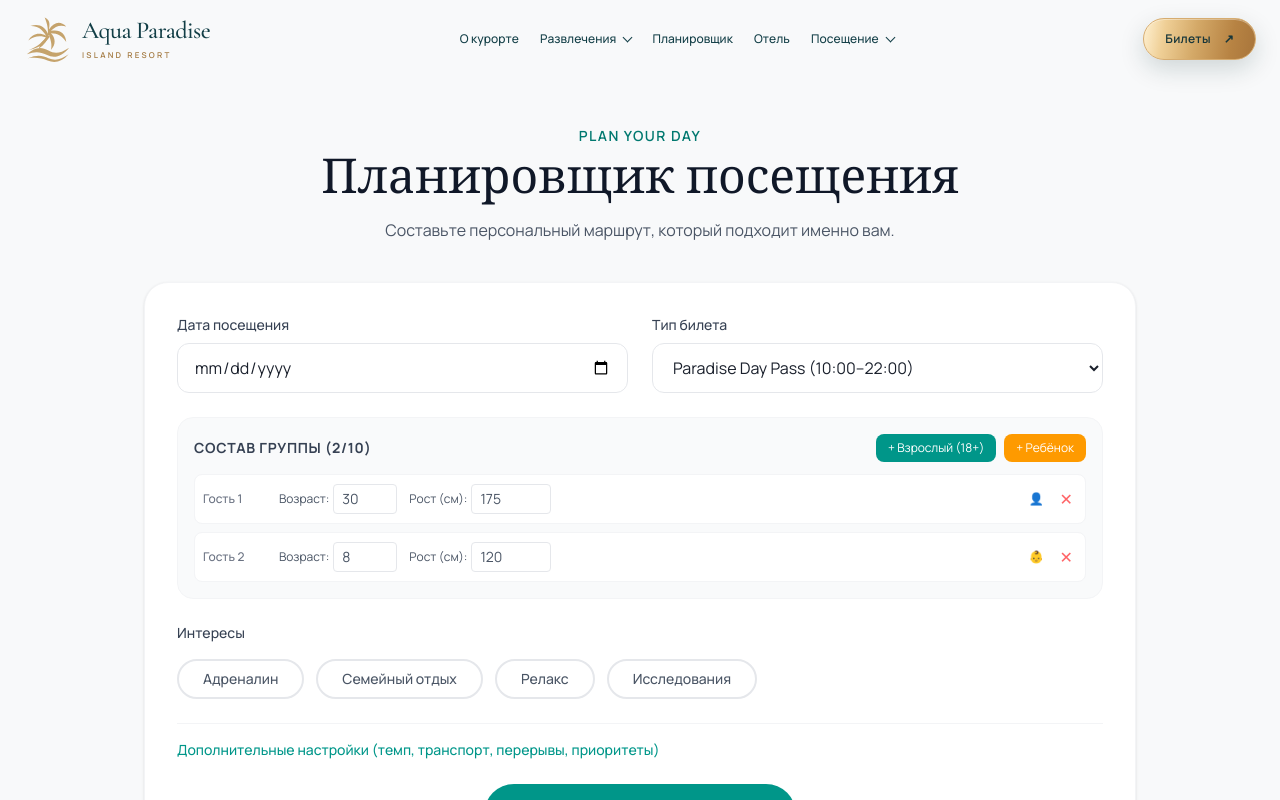
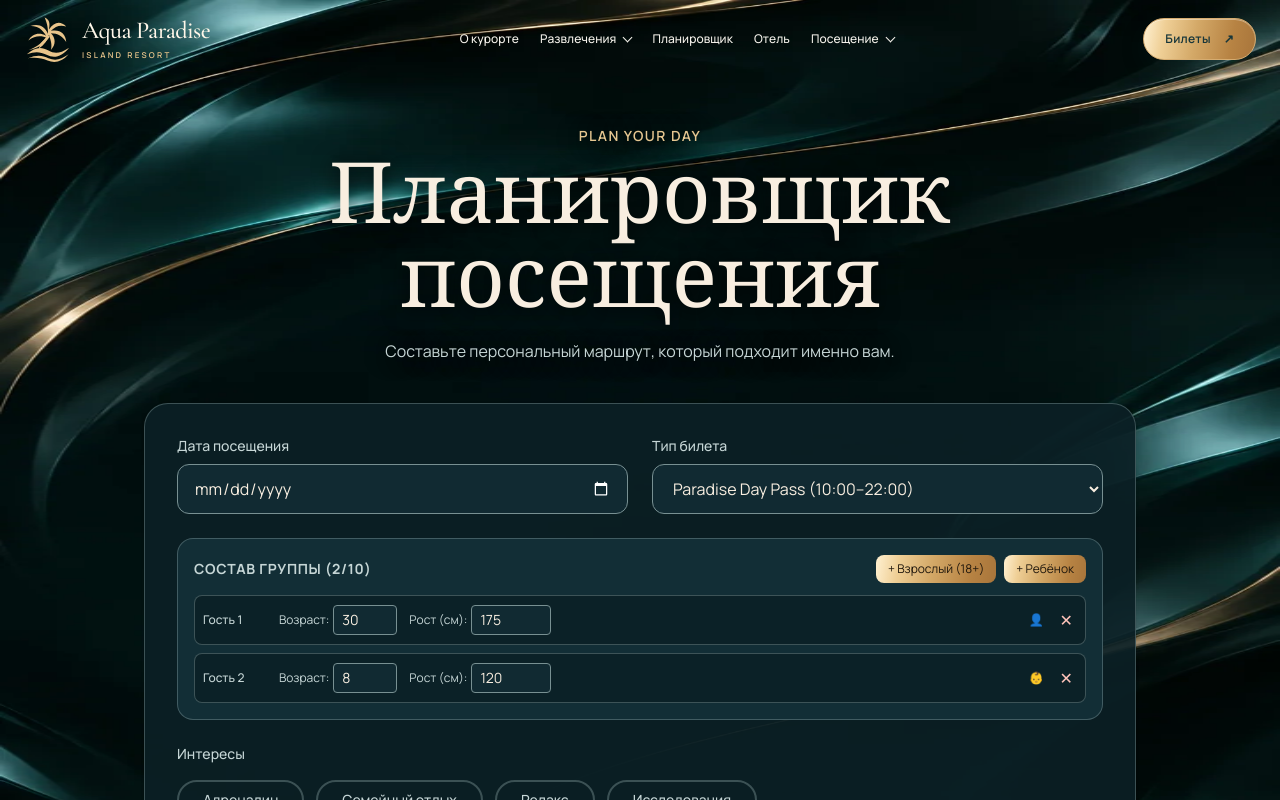
Before and after one commit to raccoonforge/aqua-paradise-resort, a React (Vite) app: page / in a window 1280 px wide. Both pictures are taken after a click on the button "Спланировать отдых". Shown: the top 800 px of the page. Built offline with nearby package versions, Linux system fonts and the light colour scheme.

Commit message:
style(planner): apply Midnight Obsidian to itinerary builder

```diff
--- a/src/App.tsx
+++ b/src/App.tsx
@@ -564,12 +564,12 @@ function App() {
     }
   };
 
-  const usesObsidianTheme = basePath === '#/' || basePath === '#/zones' || basePath === '#/attractions' || basePath === '#/hotel' || basePath === '#/tickets';
+  const usesObsidianTheme = basePath === '#/' || basePath === '#/zones' || basePath === '#/attractions' || basePath === '#/hotel' || basePath === '#/tickets' || basePath === '#/planner';
 
   const navigationTheme = basePath === '#/hotel' ? 'warm' : usesObsidianTheme ? 'ocean' : undefined;
 
   return (
-    <div data-navigation-theme={navigationTheme} className={`min-h-screen flex flex-col bg-[#f8f9fa] font-sans${basePath === '#/' ? ' apr-shell--midnight' : basePath === '#/zones' ? ' apr-shell--zones' : basePath === '#/attractions' ? ' apr-shell--attractions' : basePath === '#/hotel' ? ' apr-shell--hotel' : basePath === '#/tickets' ? ' apr-shell--tickets' : ''}`}>
+    <div data-navigation-theme={navigationTheme} className={`min-h-screen flex flex-col bg-[#f8f9fa] font-sans${basePath === '#/' ? ' apr-shell--midnight' : basePath === '#/zones' ? ' apr-shell--zones' : basePath === '#/attractions' ? ' apr-shell--attractions' : basePath === '#/hotel' ? ' apr-shell--hotel' : basePath === '#/tickets' ? ' apr-shell--tickets' : basePath === '#/planner' ? ' apr-shell--planner' : ''}`}>
       <header className={`apr-site-header ${usesObsidianTheme ? '' : 'apr-site-header--light-page'} ${basePath === '#/' && !headerScrolled ? 'apr-site-header--hero' : 'apr-site-header--solid'} ${headerHidden && !isMobileMenuOpen ? 'apr-site-header--hidden' : ''}`}>
         <div className="apr-site-header__inner">
           <button type="button" className="apr-brand" onClick={() => navigate('#/')} aria-label="Aqua Paradise — на главную">
--- a/src/PlannerPage.tsx
+++ b/src/PlannerPage.tsx
@@ -1,3 +1,4 @@
+import './planner-obsidian.css';
 import { useState, useMemo, useRef, useEffect } from 'react';
 import { toPng } from 'html-to-image';
 import { useFocusTrap } from './hooks/useFocusTrap';
@@ -345,7 +346,7 @@ export default function PlannerPage({ initialInterests }: { initialInterests?: s
     setImageGenerating(true);
     try {
       const dataUrl = await toPng(printRef.current, {
-        backgroundColor: '#f8f9fa',
+        backgroundColor: '#08191e',
         pixelRatio: 2,
         cacheBust: true,
         // Пропускаем элементы, которые нельзя рендерить
@@ -592,16 +593,16 @@ export default function PlannerPage({ initialInterests }: { initialInterests?: s
   const dayEnd = 22;
 
   return (
-    <div className="bg-[#f8f9fa] min-h-screen py-12 print:py-0 print:min-h-0">
+    <div className="apr-itinerary min-h-screen py-12 print:py-0 print:min-h-0">
       <div className="max-w-5xl mx-auto px-4">
 
-        <div className="text-center mb-10">
+        <div className="apr-itinerary__intro text-center mb-10">
           <span className="text-teal-700 tracking-widest text-sm font-semibold uppercase mb-2 block">PLAN YOUR DAY</span>
           <h1 className="text-4xl md:text-5xl font-serif text-gray-900 mb-4">Планировщик посещения</h1>
           <p className="text-gray-600 max-w-2xl mx-auto">Составьте персональный маршрут, который подходит именно вам.</p>
         </div>
 
-        <div className={`bg-white rounded-3xl shadow-sm border border-gray-100 transition-all duration-500 overflow-hidden ${isGenerated ? 'max-h-20 opacity-50 hover:opacity-100 mb-6' : 'p-8 mb-8'}`}>
+        <div className={`apr-itinerary__form bg-white rounded-3xl shadow-sm border border-gray-100 transition-all duration-500 overflow-hidden ${isGenerated ? 'mb-6' : 'p-8 mb-8'}`}>
           {isGenerated ? (
             <div className="p-4 flex justify-between items-center print:hidden">
               <span className="text-gray-500 text-sm">Параметры скрыты для удобства просмотра</span>
@@ -611,12 +612,12 @@ export default function PlannerPage({ initialInterests }: { initialInterests?: s
             <div className="animate-fade-in">
               <div className="grid grid-cols-1 md:grid-cols-2 gap-6 mb-6">
                 <div>
-                  <label className="block text-sm font-medium text-gray-700 mb-2">Дата посещения</label>
-                  <input type="date" min={todayLocal()} value={date} onChange={(e) => setDate(e.target.value)} className="w-full px-4 py-3 rounded-xl border border-gray-200 focus:outline-none focus:ring-2 focus:ring-teal-500/50" />
+                  <label htmlFor="planner-date" className="block text-sm font-medium text-gray-700 mb-2">Дата посещения</label>
+                  <input id="planner-date" type="date" min={todayLocal()} value={date} onChange={(e) => setDate(e.target.value)} className="w-full px-4 py-3 rounded-xl border border-gray-200 focus:outline-none focus:ring-2 focus:ring-teal-500/50" />
                 </div>
                 <div>
-                  <label className="block text-sm font-medium text-gray-700 mb-2">Тип билета</label>
-                  <select value={ticketType} onChange={(e) => setTicketType(e.target.value)} className="w-full px-4 py-3 rounded-xl border border-gray-200 focus:outline-none focus:ring-2 focus:ring-teal-500/50 bg-white">
+                  <label htmlFor="planner-ticket" className="block text-sm font-medium text-gray-700 mb-2">Тип билета</label>
+                  <select id="planner-ticket" value={ticketType} onChange={(e) => setTicketType(e.target.value)} className="w-full px-4 py-3 rounded-xl border border-gray-200 focus:outline-none focus:ring-2 focus:ring-teal-500/50 bg-white">
                     <option value="day">Paradise Day Pass (10:00–22:00)</option>
                     <option value="premium">Paradise Premium Pass (10:00–22:00)</option>
                     <option value="evening">Paradise Evening Pass (17:00–22:00)</option>
@@ -627,7 +628,7 @@ export default function PlannerPage({ initialInterests }: { initialInterests?: s
               <div className="mb-6 p-4 bg-gray-50 rounded-2xl border border-gray-100">
                 <div className="flex justify-between items-center mb-3 flex-wrap gap-2">
                   <h3 className="text-sm font-bold text-gray-700 uppercase tracking-wider">Состав группы ({guests.length}/10)</h3>
-                  <div className="flex gap-2">
+                  <div className="flex flex-wrap gap-2">
                     <button onClick={() => addGuest('adult')} className="text-xs bg-teal-600 text-white px-3 py-1.5 rounded-lg hover:bg-teal-700 transition">+ Взрослый (18+)</button>
                     <button onClick={() => addGuest('child')} className="text-xs bg-amber-500 text-white px-3 py-1.5 rounded-lg hover:bg-amber-600 transition">+ Ребёнок</button>
                   </div>
@@ -663,36 +664,36 @@ export default function PlannerPage({ initialInterests }: { initialInterests?: s
               </div>
 
               <div className="mb-6 border-t border-gray-100 pt-4">
-                <button onClick={() => setShowAdvanced(!showAdvanced)} className="text-sm text-teal-600 font-medium hover:underline flex items-center gap-2">
+                <button aria-expanded={showAdvanced} onClick={() => setShowAdvanced(!showAdvanced)} className="text-sm text-teal-600 font-medium hover:underline flex items-center gap-2">
                   {showAdvanced ? 'Скрыть дополнительные настройки' : 'Дополнительные настройки (темп, транспорт, перерывы, приоритеты)'}
                 </button>
                 {showAdvanced && (
                   <div className="grid grid-cols-1 md:grid-cols-2 gap-4 mt-4 animate-fade-in">
                     <div>
-                      <label className="block text-xs font-medium text-gray-500 mb-2">Темп отдыха</label>
-                      <select value={pace} onChange={(e) => setPace(e.target.value)} className="w-full px-3 py-2 rounded-lg border border-gray-200 text-sm">
+                      <label htmlFor="planner-pace" className="block text-xs font-medium text-gray-500 mb-2">Темп отдыха</label>
+                      <select id="planner-pace" value={pace} onChange={(e) => setPace(e.target.value)} className="w-full px-3 py-2 rounded-lg border border-gray-200 text-sm">
                         <option value="balanced">Сбалансированный (4 км/ч)</option>
                         <option value="calm">Спокойный (3 км/ч)</option>
                       </select>
                     </div>
                     <div>
-                      <label className="block text-xs font-medium text-gray-500 mb-2">Передвижение</label>
-                      <select value={transport} onChange={(e) => setTransport(e.target.value as TransportMode)} className="w-full px-3 py-2 rounded-lg border border-gray-200 text-sm">
+                      <label htmlFor="planner-transport" className="block text-xs font-medium text-gray-500 mb-2">Передвижение</label>
+                      <select id="planner-transport" value={transport} onChange={(e) => setTransport(e.target.value as TransportMode)} className="w-full px-3 py-2 rounded-lg border border-gray-200 text-sm">
                         <option value="auto">Оптимальный (сравнить время)</option>
                          <option value="walk">Преимущественно пешком</option>
                          <option value="shuttle">Предпочитать Paradise Loop</option>
                       </select>                     </div>
                      <div>
-                       <label className="block text-xs font-medium text-gray-500 mb-2">Доступность передвижения</label>
-                       <select value={mobility} onChange={e => setMobility(e.target.value as Mobility)} className="w-full px-3 py-2 rounded-lg border border-gray-200 text-sm">
+                       <label htmlFor="planner-mobility" className="block text-xs font-medium text-gray-500 mb-2">Доступность передвижения</label>
+                       <select id="planner-mobility" value={mobility} onChange={e => setMobility(e.target.value as Mobility)} className="w-full px-3 py-2 rounded-lg border border-gray-200 text-sm">
                          <option value="none">Без ограничений</option>
                          <option value="stroller">С детской коляской</option>
                          <option value="wheelchair">С инвалидной коляской</option>
                        </select>
                      </div>
                      <div>
-                       <label className="block text-xs font-medium text-gray-500 mb-2">Перерыв после каждых трёх остановок</label>
-                       <select value={breakMinutes} onChange={e => setBreakMinutes(Number(e.target.value))} className="w-full px-3 py-2 rounded-lg border border-gray-200 text-sm">
+                       <label htmlFor="planner-break" className="block text-xs font-medium text-gray-500 mb-2">Перерыв после каждых трёх остановок</label>
+                       <select id="planner-break" value={breakMinutes} onChange={e => setBreakMinutes(Number(e.target.value))} className="w-full px-3 py-2 rounded-lg border border-gray-200 text-sm">
                          <option value={0}>Без дополнительного перерыва</option>
                          <option value={15}>15 минут</option>
                          <option value={30}>30 минут</option>
@@ -790,7 +791,7 @@ export default function PlannerPage({ initialInterests }: { initialInterests?: s
               )}
             </div>
 
-            <div ref={printRef} className="print-ref bg-[#f8f9fa]">
+            <div ref={printRef} className="print-ref apr-itinerary__schedule">
               {/* Заголовок для печати — виден только в print */}
               <div className="hidden print:block mb-4">
                 <h1 className="text-2xl font-serif text-gray-900">Aqua Paradise — Персональный маршрут</h1>
@@ -845,7 +846,7 @@ export default function PlannerPage({ initialInterests }: { initialInterests?: s
                              <div className={`p-4 rounded-2xl shadow-sm border flex flex-wrap items-center justify-between gap-2 transition ${
                               isInaccessible ? 'bg-red-50/50 border-red-300' : 'bg-white border-gray-100 hover:shadow-md'
                             }`}>
-                              <div className="flex gap-4 items-center">
+                              <div className="flex min-w-0 gap-4 items-center">
                                 <div className={`w-12 h-12 rounded-lg flex-shrink-0 flex items-center justify-center text-xs ${
                                   isInaccessible ? 'bg-red-100 text-red-500' : 'bg-gray-100 text-gray-400'
                                 }`}>
@@ -916,7 +917,7 @@ export default function PlannerPage({ initialInterests }: { initialInterests?: s
 
       {/* Пикер замены */}
       {replaceTarget && (
-        <div className="fixed inset-0 z-50 flex items-center justify-center p-4 bg-black/60 backdrop-blur-sm" onClick={() => setReplaceTarget(null)}>           <div ref={replaceDialogRef} role="dialog" aria-modal="true" aria-labelledby="replace-dialog-title" tabIndex={-1} className="bg-white rounded-2xl w-full max-w-lg max-h-[80vh] overflow-hidden shadow-2xl outline-none" onClick={(e) => e.stopPropagation()}>
+        <div className="apr-itinerary__overlay fixed inset-0 z-50 flex items-center justify-center p-4 bg-black/60 backdrop-blur-sm" onClick={() => setReplaceTarget(null)}>           <div ref={replaceDialogRef} role="dialog" aria-modal="true" aria-labelledby="replace-dialog-title" tabIndex={-1} className="bg-white rounded-2xl w-full max-w-lg max-h-[80vh] overflow-hidden shadow-2xl outline-none" onClick={(e) => e.stopPropagation()}>
             <div className="p-4 border-b border-gray-100 flex justify-between items-center">
               <h3 id="replace-dialog-title" className="font-medium text-gray-900">Заменить на...</h3>
               <button onClick={() => setReplaceTarget(null)} aria-label="Закрыть" className="text-gray-400 hover:text-gray-700 p-1">✕</button>
@@ -941,7 +942,7 @@ export default function PlannerPage({ initialInterests }: { initialInterests?: s
             {/* Модалка ручного копирования (замена prompt) */}
       {manualLink !== null && (
         <div
-          className="fixed inset-0 z-50 flex items-center justify-center p-4 bg-black/60 backdrop-blur-sm"
+          className="apr-itinerary__overlay fixed inset-0 z-50 flex items-center justify-center p-4 bg-black/60 backdrop-blur-sm"
           onClick={() => setManualLink(null)}
         >
           <div
--- /dev/null
+++ b/src/planner-obsidian.css
@@ -0,0 +1,168 @@
+.apr-shell--planner {
+  --apr-footer-surface: #071419bc;
+  background: #071419 url('./assets/midnight/planner-obsidian.webp') center top / 100% 100% no-repeat;
+}
+
+.apr-itinerary__schedule {
+  background-color: #f8f9fa;
+}
+
+@media screen {
+  .apr-itinerary {
+    --itinerary-gold: #e6c791;
+    --itinerary-ivory: #f8eee0;
+    --itinerary-muted: #c6d6d6;
+    --itinerary-line: #a5bdbe52;
+    --itinerary-panel: #0b2026e8;
+    color: var(--itinerary-ivory);
+    color-scheme: dark;
+  }
+
+  .apr-itinerary__intro {
+    text-shadow: 0 2px 22px #000;
+  }
+
+  .apr-itinerary__intro h1 {
+    font-size: clamp(2.7rem, 6.6vw, 5.4rem);
+    line-height: 1;
+    text-wrap: balance;
+  }
+
+  .apr-itinerary .text-gray-900,
+  .apr-itinerary .text-gray-800 {
+    color: var(--itinerary-ivory);
+  }
+
+  .apr-itinerary :is(.text-gray-400, .text-gray-500, .text-gray-600, .text-gray-700, .text-teal-200) {
+    color: var(--itinerary-muted);
+  }
+
+  .apr-itinerary :is(.text-teal-600, .text-teal-700, .text-indigo-600, .text-amber-900, .text-amber-800) {
+    color: var(--itinerary-gold);
+  }
+
+  .apr-itinerary .bg-white,
+  .apr-itinerary .bg-teal-900 {
+    background: var(--itinerary-panel);
+  }
+
+  .apr-itinerary .bg-gray-50,
+  .apr-itinerary .bg-gray-100 {
+    background: #122e36;
+  }
+
+  .apr-itinerary .bg-gray-200 {
+    background: #698483;
+  }
+
+  .apr-itinerary :is(.border-gray-100, .border-gray-200, .border-gray-300, .border-teal-300) {
+    border-color: var(--itinerary-line);
+  }
+
+  .apr-itinerary :is(input:not([type='checkbox']), select, textarea) {
+    min-width: 0;
+    max-width: 100%;
+    background-color: #112a32;
+    border-color: #789092;
+    color: var(--itinerary-ivory);
+  }
+
+  .apr-itinerary input[type='checkbox'] {
+    accent-color: var(--itinerary-gold);
+  }
+
+  .apr-itinerary button:is(.bg-teal-600, .bg-amber-500) {
+    background: var(--apr-gold-gradient);
+    color: #21180d;
+  }
+
+  .apr-itinerary button[aria-pressed='true'] {
+    border-color: var(--itinerary-gold);
+    background: #293933;
+    color: #fff1d2;
+  }
+
+  .apr-itinerary button:hover:enabled {
+    border-color: var(--itinerary-gold);
+    filter: brightness(1.15);
+  }
+
+  .apr-itinerary button:active:enabled {
+    filter: brightness(.91);
+  }
+
+  .apr-itinerary button:disabled {
+    opacity: .5;
+    cursor: not-allowed;
+  }
+
+  .apr-itinerary :is(button, input, select, textarea):focus-visible {
+    outline: 2px solid var(--itinerary-gold);
+    outline-offset: 2px;
+    box-shadow: none;
+  }
+
+  .apr-itinerary :is(.bg-red-50, .bg-red-50\/50, .bg-red-50\/30, .bg-red-100) {
+    background: #37262b;
+  }
+
+  .apr-itinerary :is(.text-red-400, .text-red-500, .text-red-600, .text-red-700, .text-red-800) {
+    color: #ffc3ba;
+  }
+
+  .apr-itinerary :is(.border-red-100, .border-red-200, .border-red-300) {
+    border-color: #9a706d;
+  }
+
+  .apr-itinerary .bg-amber-50 {
+    background: #28241c;
+  }
+
+  .apr-itinerary :is(.border-amber-100, .border-amber-200) {
+    border-color: #a78c6380;
+  }
+
+  .apr-itinerary :is(.bg-amber-400, .bg-teal-500, .bg-indigo-500) {
+    background: #263e43;
+    color: var(--itinerary-gold);
+  }
+
+  .apr-itinerary__schedule {
+    background-color: #08191e9e;
+    border-radius: 16px;
+    padding: clamp(10px, 2vw, 22px);
+    overflow-wrap: anywhere;
+  }
+
+  .apr-itinerary__overlay {
+    z-index: 110;
+  }
+
+  @media (max-width: 767px) {
+    .apr-shell--planner {
+      background-position: 55% top;
+      background-size: 145% 100%;
+    }
+
+    .apr-itinerary__form.p-8 {
+      padding: 16px;
+    }
+
+    .apr-itinerary__form select {
+      padding-inline: 10px;
+    }
+  }
+
+  @media (prefers-reduced-motion: reduce) {
+    .apr-itinerary * {
+      animation: none;
+      transition: none;
+    }
+  }
+}
+
+@media print {
+  .apr-shell--planner {
+    background: #fff;
+  }
+}
```
Also changed, not shown: src/assets/midnight/planner-obsidian.webp (added).
